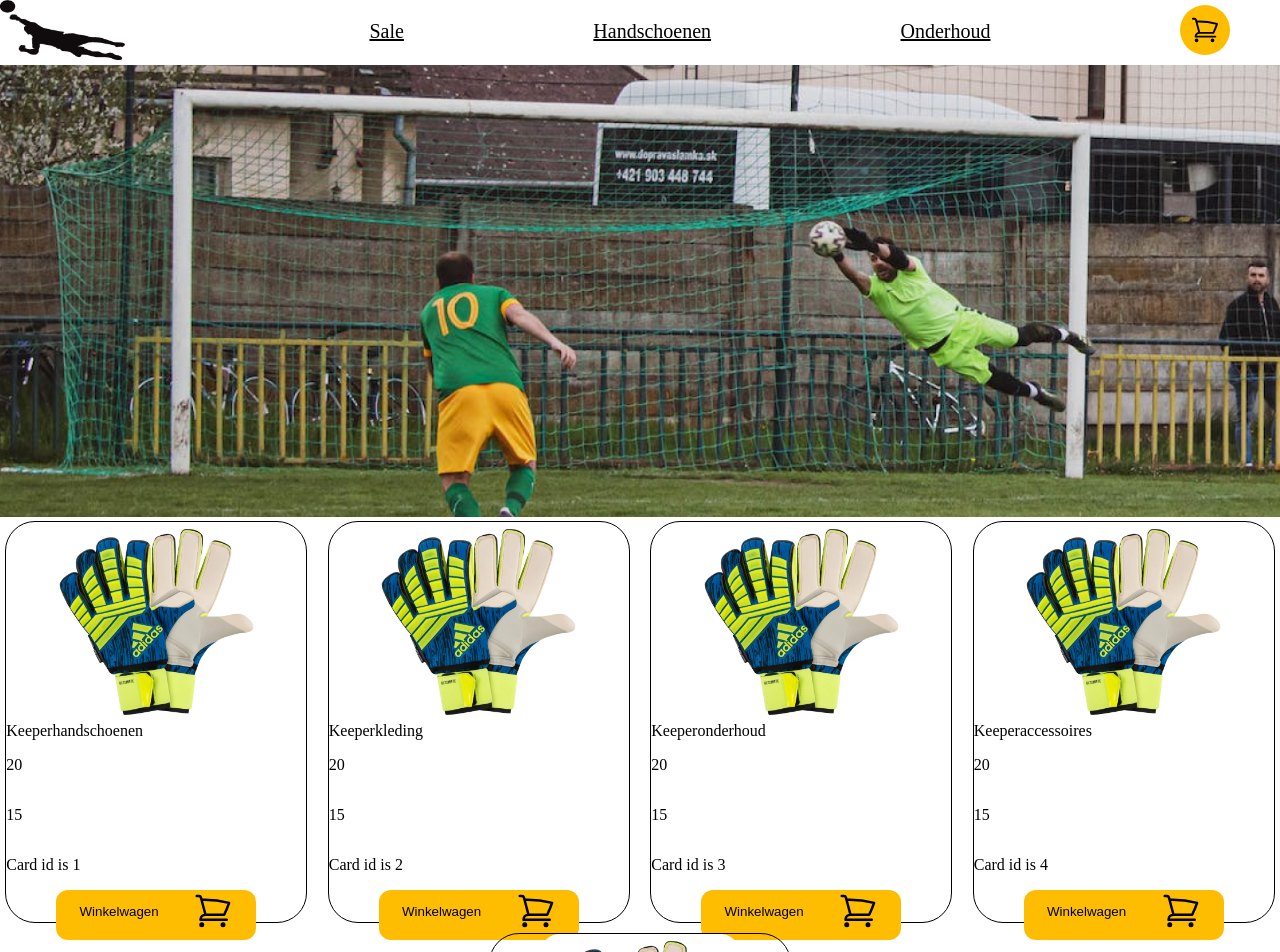
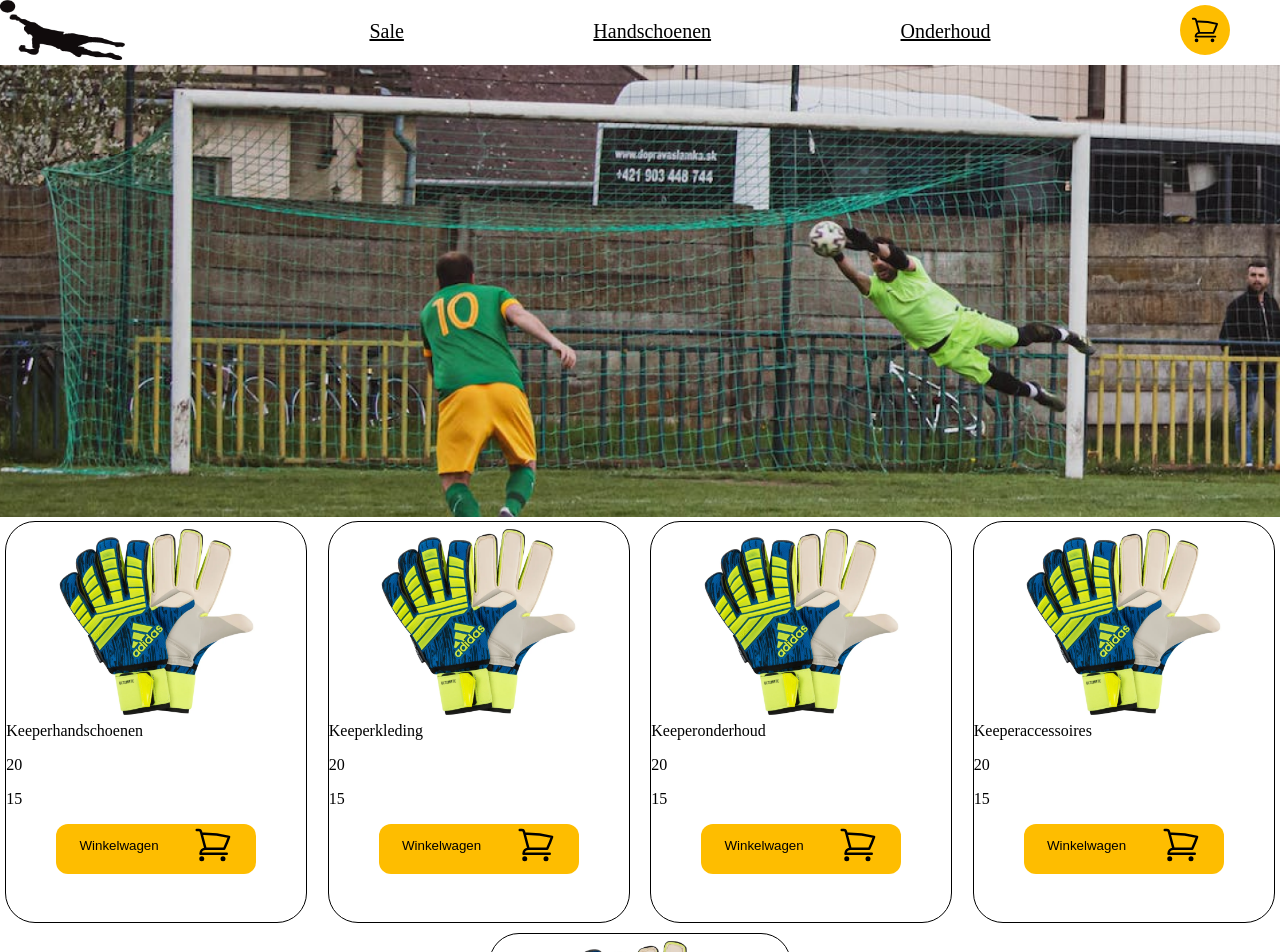
Before and after one commit to MUX-ON-WINDOWS/KeeperWebshop.Vue, a Vue app: page / in a window 1280 px wide. Shown: the top 952 px of the page. Built offline with nearby package versions, Linux system fonts and the light colour scheme.

Commit message:
updated styling

```diff
--- a/src/views/HomeView.vue
+++ b/src/views/HomeView.vue
@@ -5,9 +5,10 @@
       <div class="item" v-for="item in items" :key="item.id">
         <img class="img_class_homepage" :src="item.img || '@/assets/placeholder.png'" alt="keeperData">
         {{ item.name }}
-        <p>{{ item.old_price }}</p>
-        <p>{{ item.new_price }}</p>
-        <p>Card id is {{ item.id }}</p>
+        <div class="container_prices">
+          <p class="oldprice">{{ item.old_price }}</p>
+          <p class="newprice">{{ item.new_price }}</p>
+        </div>
         <button class="button_add_to_shop" @click="addToCart(item.id, item.name, item.img, item.new_price, item.old_price)">
           <div class="container_button">
             <p>Winkelwagen</p>
```
